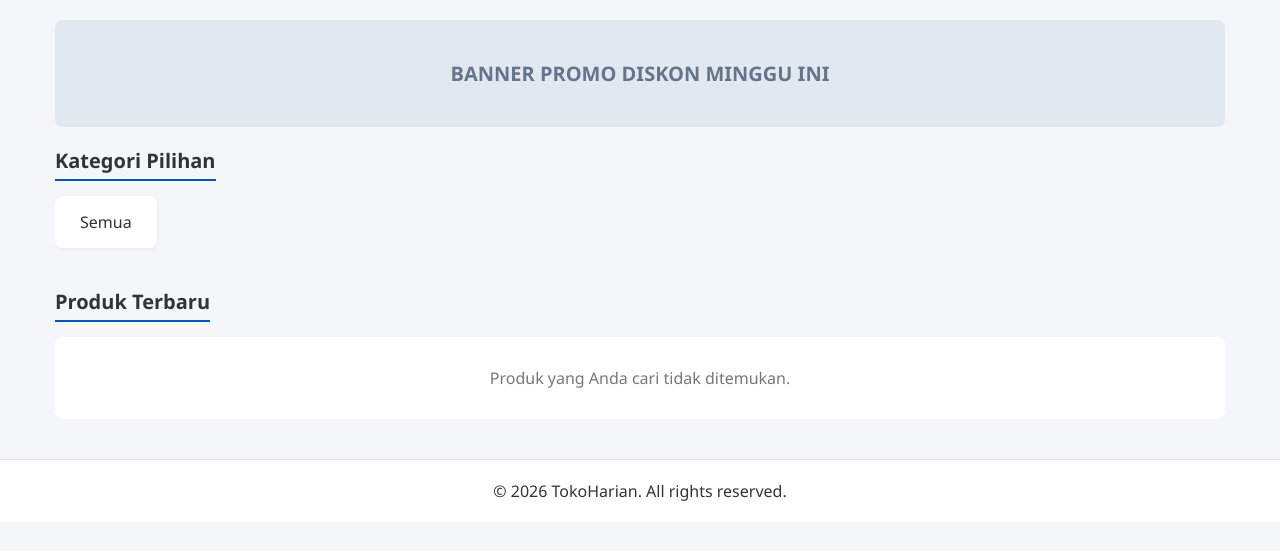
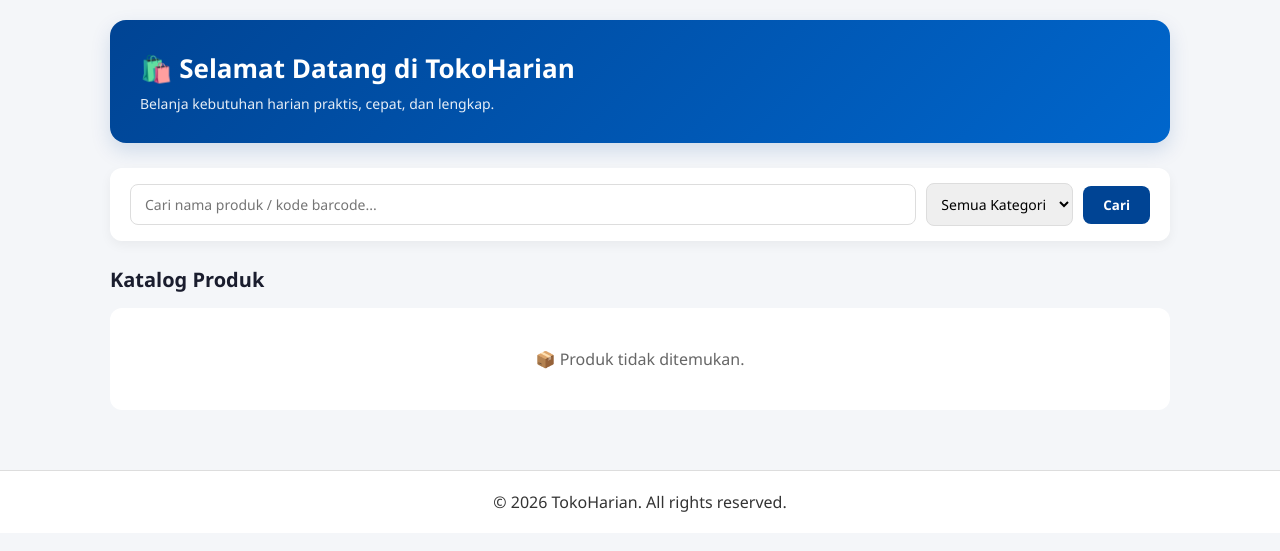
Before and after one commit to dsdyandra-boop/toko-barokah-1, a PHP site: page / in a window 1280 px wide. Shown: the part 68-619 px from the top of the page. Run offline with PHP 8.4, Linux system fonts and the light colour scheme; data that the repository does not hold is empty; some libraries are stand-ins or nearby versions.

Commit message:
refactor: sederhanakan pencarian katalog customer tanpa kamera scanner

```diff
--- a/index.php
+++ b/index.php
@@ -1,103 +1,102 @@
 <?php
-ini_set('display_errors', 1);
-error_reporting(E_ALL);
+session_start();
+require_once 'config/database.php';
 
-require_once 'config/database.php';
-include 'includes/header.php';
-
-// Ambil data semua kategori untuk menu filter
-$query_kategori  = "SELECT * FROM categories ORDER BY id_kategori ASC";
+// Ambil Kategori untuk Filter
+$query_kategori = "SELECT * FROM categories ORDER BY nama_kategori ASC";
 $result_kategori = mysqli_query($conn, $query_kategori);
 
-// Filter Logic (Search & Kategori)
-$where_clauses = [];
-$title_section = "Produk Terbaru";
+// Filter & Pencarian (Nama / Barcode)
+$search = isset($_GET['search']) ? mysqli_real_escape_string($conn, trim($_GET['search'])) : '';
+$kategori_filter = isset($_GET['kategori']) ? (int)$_GET['kategori'] : '';
 
-if (isset($_GET['search']) && !empty(trim($_GET['search']))) {
-    $search = mysqli_real_escape_string($conn, trim($_GET['search']));
-    $where_clauses[] = "nama_produk LIKE '%$search%'";
-    $title_section = "Hasil Pencarian: \"" . htmlspecialchars($search) . "\"";
+$query_produk = "SELECT p.*, c.nama_kategori
+                 FROM products p
+                 LEFT JOIN categories c ON p.id_kategori = c.id_kategori
+                 WHERE 1=1";
+
+if ($search !== '') {
+    $query_produk .= " AND (p.nama_produk LIKE '%$search%' OR p.barcode LIKE '%$search%')";
 }
 
-if (isset($_GET['kategori']) && !empty($_GET['kategori'])) {
-    $id_kat = intval($_GET['kategori']);
-    $where_clauses[] = "id_kategori = '$id_kat'";
-
-    // Ambil nama kategori untuk judul
-    $kat_name_query = mysqli_query($conn, "SELECT nama_kategori FROM categories WHERE id_kategori = '$id_kat'");
-    if ($kat_data = mysqli_fetch_assoc($kat_name_query)) {
-        $title_section = "Kategori: " . htmlspecialchars($kat_data['nama_kategori']);
-    }
+if ($kategori_filter !== '') {
+    $query_produk .= " AND p.id_kategori = '$kategori_filter'";
 }
 
-$where_sql = "";
-if (count($where_clauses) > 0) {
-    $where_sql = "WHERE " . implode(" AND ", $where_clauses);
-}
+$query_produk .= " ORDER BY p.id_produk DESC";
+$result_produk = mysqli_query($conn, $query_produk);
 
-// Ambil data produk sesuai filter
-$query_produk  = "SELECT * FROM products $where_sql ORDER BY id_produk DESC";
-$result_produk = mysqli_query($conn, $query_produk);
+include 'includes/header.php';
 ?>
 
-<!-- Banner Promo -->
-<div class="banner">
-    BANNER PROMO DISKON MINGGU INI
+<div style="max-width: 1100px; margin: 0 auto; padding: 20px;">
+    <!-- Banner / Header Katalog -->
+    <div style="background: linear-gradient(135deg, #004494 0%, #0066cc 100%); color: white; padding: 30px; border-radius: 16px; margin-bottom: 25px; box-shadow: 0 8px 20px rgba(0,68,148,0.15);">
+        <h1 style="font-size: 26px; margin-bottom: 8px;">🛍️ Selamat Datang di TokoHarian</h1>
+        <p style="opacity: 0.9; font-size: 14px;">Belanja kebutuhan harian praktis, cepat, dan lengkap.</p>
     </div>
 
-<!-- Kategori -->
-<h2 class="section-title">Kategori Pilihan</h2>
-<div class="category-grid">
-    <a href="index.php" class="category-card <?php echo (!isset($_GET['kategori'])) ? 'active' : ''; ?>">Semua</a>
-    <?php if (mysqli_num_rows($result_kategori) > 0) : ?>
-        <?php while ($kat = mysqli_fetch_assoc($result_kategori)) : ?>
-            <a href="index.php?kategori=<?php echo $kat['id_kategori']; ?>"
-               class="category-card <?php echo (isset($_GET['kategori']) && $_GET['kategori'] == $kat['id_kategori']) ? 'active' : ''; ?>">
-                <?php echo htmlspecialchars($kat['nama_kategori']); ?>
-            </a>
-        <?php endwhile; ?>
-    <?php endif; ?>
+    <!-- BAR PENCARIAN & FILTER KATEGORI -->
+    <div style="background: white; padding: 15px 20px; border-radius: 12px; box-shadow: 0 4px 12px rgba(0,0,0,0.05); margin-bottom: 25px;">
+        <form action="index.php" method="GET" style="display: flex; gap: 10px; flex-wrap: wrap; align-items: center;">
+            <div style="flex: 1; min-width: 240px;">
+                <input type="text" name="search" value="<?php echo htmlspecialchars($search); ?>" placeholder="Cari nama produk / kode barcode..." style="width: 100%; padding: 10px 14px; border: 1.5px solid #ddd; border-radius: 8px; outline: none; font-size: 14px;">
             </div>
 
-<!-- Header Judul Produk -->
-<div style="display: flex; justify-content: space-between; align-items: center; margin-bottom: 15px;">
-    <h2 class="section-title" style="margin-bottom: 0;"><?php echo $title_section; ?></h2>
-    <?php if (isset($_GET['search']) || isset($_GET['kategori'])) : ?>
-        <a href="index.php" style="color: #dc3545; text-decoration: none; font-size: 14px; font-weight: bold;">✕ Reset Filter</a>
+            <!-- Filter Kategori -->
+            <select name="kategori" onchange="this.form.submit()" style="padding: 10px; border: 1.5px solid #ddd; border-radius: 8px; outline: none; font-size: 14px;">
+                <option value="">Semua Kategori</option>
+                <?php while ($cat = mysqli_fetch_assoc($result_kategori)) : ?>
+                    <option value="<?php echo $cat['id_kategori']; ?>" <?php echo ($kategori_filter == $cat['id_kategori']) ? 'selected' : ''; ?>>
+                        <?php echo htmlspecialchars($cat['nama_kategori']); ?>
+                    </option>
+                <?php endwhile; ?>
+            </select>
+
+            <button type="submit" style="padding: 10px 20px; background: #004494; color: white; border: none; border-radius: 8px; font-weight: 600; cursor: pointer;">Cari</button>
+
+            <?php if ($search !== '' || $kategori_filter !== '') : ?>
+                <a href="index.php" style="padding: 10px 15px; background: #6c757d; color: white; border-radius: 8px; text-decoration: none; font-size: 13px; font-weight: 500;">Reset</a>
             <?php endif; ?>
+        </form>
     </div>
 
-<!-- Produk Grid -->
-<div class="product-grid">
+    <!-- LIST PRODUK -->
+    <h2 style="font-size: 20px; margin-bottom: 15px; color: #1a1d2e;">Katalog Produk</h2>
+
     <?php if (mysqli_num_rows($result_produk) > 0) : ?>
-        <?php while ($produk = mysqli_fetch_assoc($result_produk)) : ?>
-            <div class="product-card">
+        <div style="display: grid; grid-template-columns: repeat(auto-fill, minmax(200px, 1fr)); gap: 20px;">
+            <?php while ($p = mysqli_fetch_assoc($result_produk)) : ?>
+                <div style="background: white; border-radius: 12px; padding: 15px; border: 1px solid #eef2f6; box-shadow: 0 4px 10px rgba(0,0,0,0.03); display: flex; flex-direction: column; justify-content: space-between;">
                     <div>
-                    <a href="detail.php?id=<?php echo $produk['id_produk']; ?>" style="text-decoration: none; color: inherit;">
-                        <div class="product-image">
-                            <?php if (!empty($produk['gambar']) && file_exists("assets/img/" . $produk['gambar'])) : ?>
-                                <img src="assets/img/<?php echo htmlspecialchars($produk['gambar']); ?>" alt="<?php echo htmlspecialchars($produk['nama_produk']); ?>" style="width: 100%; height: 100%; object-fit: cover; border-radius: 4px;">
-                            <?php else : ?>
-                                <span style="color: #94a3b8; font-size: 14px;">[Gambar Produk]</span>
+                        <img src="assets/img/<?php echo htmlspecialchars($p['gambar']); ?>" alt="<?php echo htmlspecialchars($p['nama_produk']); ?>" style="width: 100%; height: 140px; object-fit: cover; border-radius: 8px; margin-bottom: 12px;">
+
+                        <?php if(!empty($p['barcode'])): ?>
+                            <span style="font-size: 11px; font-family: monospace; background: #f0f4ff; color: #3b52d4; padding: 2px 6px; border-radius: 4px;">
+                                🏷️ <?php echo htmlspecialchars($p['barcode']); ?>
+                            </span>
                         <?php endif; ?>
+
+                        <h3 style="font-size: 15px; font-weight: 600; color: #1a1d2e; margin: 6px 0; min-height: 40px; line-height: 1.3;">
+                            <?php echo htmlspecialchars($p['nama_produk']); ?>
+                        </h3>
+                        <p style="font-size: 12px; color: #8c94a8; margin-bottom: 8px;"><?php echo htmlspecialchars($p['nama_kategori'] ?? 'Umum'); ?></p>
+                        <p style="font-size: 16px; font-weight: 700; color: #004494; margin-bottom: 12px;">
+                            Rp <?php echo number_format($p['harga'], 0, ',', '.'); ?>
+                        </p>
                     </div>
-                        <div class="product-title"><?php echo htmlspecialchars($produk['nama_produk']); ?></div>
+
+                    <div>
+                        <a href="detail.php?id=<?php echo $p['id_produk']; ?>" style="display: block; width: 100%; text-align: center; padding: 9px; background: #f0f4ff; color: #004494; border-radius: 8px; text-decoration: none; font-weight: 600; font-size: 13px; transition: all 0.2s;">
+                            + Keranjang
                         </a>
-                </div>
-                <div>
-                    <div class="product-price">Rp <?php echo number_format($produk['harga'], 0, ',', '.'); ?></div>
-                    <div style="display: flex; gap: 5px; margin-top: 8px;">
-                        <a href="detail.php?id=<?php echo $produk['id_produk']; ?>" class="btn-beli" style="flex: 1; text-align: center; text-decoration: none; background: #6c757d;">Detail</a>
-                        <form action="cart.php?action=add&id=<?php echo $produk['id_produk']; ?>" method="POST" style="flex: 1;">
-                            <button type="submit" class="btn-beli" style="width: 100%;">+ Keranjang</button>
-                        </form>
-                    </div>
                     </div>
                 </div>
             <?php endwhile; ?>
+        </div>
     <?php else : ?>
-        <div style="grid-column: 1 / -1; background: white; padding: 30px; text-align: center; border-radius: 8px;">
-            <p style="color: #777;">Produk yang Anda cari tidak ditemukan.</p>
+        <div style="background: white; padding: 40px; text-align: center; border-radius: 12px; color: #666;">
+            📦 Produk tidak ditemukan<?php echo $search ? ' untuk pencarian "' . htmlspecialchars($search) . '"' : ''; ?>.
         </div>
     <?php endif; ?>
 </div>
```
Also changed, not shown: admin/produk.php (+45 -24 lines), assets/img/1794150889_posh men blue.jpg (added), assets/img/1794151279_posh men blue.jpg (added). Lines whose indentation alone changed are shown as unchanged.
